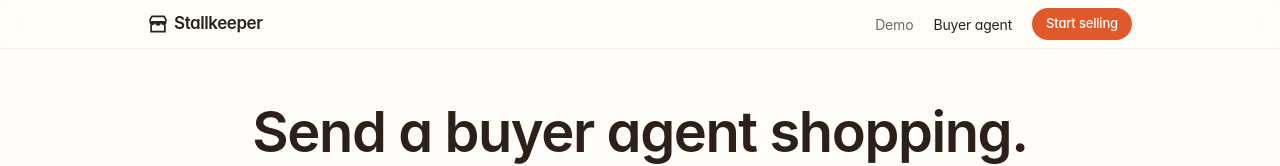
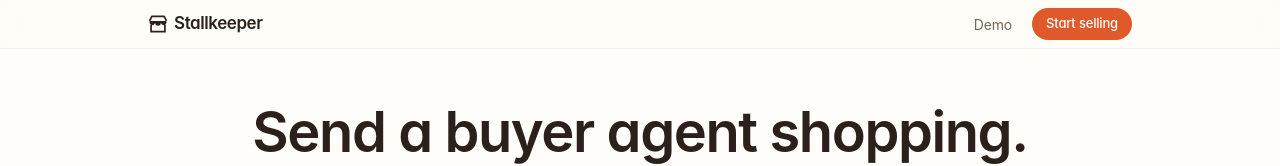
Before and after one commit to ttiu-cs/jomm, a Next.js app: page /market in a window 1280 px wide. Shown: the top 166 px of the page. Built offline with nearby package versions, Linux system fonts and the light colour scheme.

Commit message:
Nav: drop the separate Buyer agent link; the demo covers it
Co-Authored-By: Claude Opus 5.5 <noreply@anthropic.com>
Claude-Session: https://claude.ai/code/session_01JmfnWAoMpd6zJztPiX5zBV

```diff
--- a/src/components/shells.tsx
+++ b/src/components/shells.tsx
@@ -29,9 +29,6 @@ export function SiteHeader() {
         <nav className="flex items-center gap-5 text-[14px]">
           <Link href="/demo" className={path.startsWith("/demo") ? "font-medium text-label" : "text-label-2 hover:text-label"}>
             Demo
-          </Link>
-          <Link href="/market" className={`hidden sm:inline ${path.startsWith("/market") ? "text-label" : "text-label-2 hover:text-label"}`}>
-            Buyer agent
           </Link>
           <Link href="/seller" className="rounded-full bg-brand px-3.5 py-1.5 text-[13px] font-medium text-white hover:bg-brand-hover">
             Start selling
```
